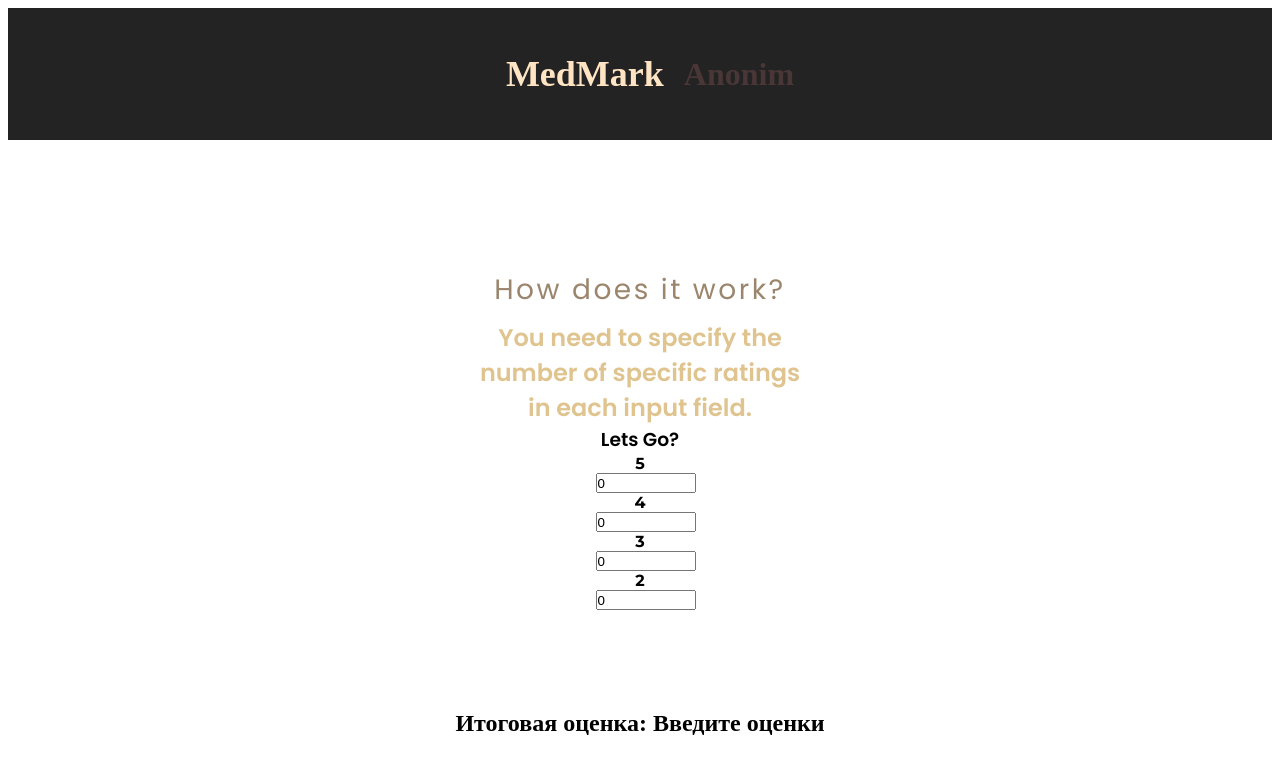
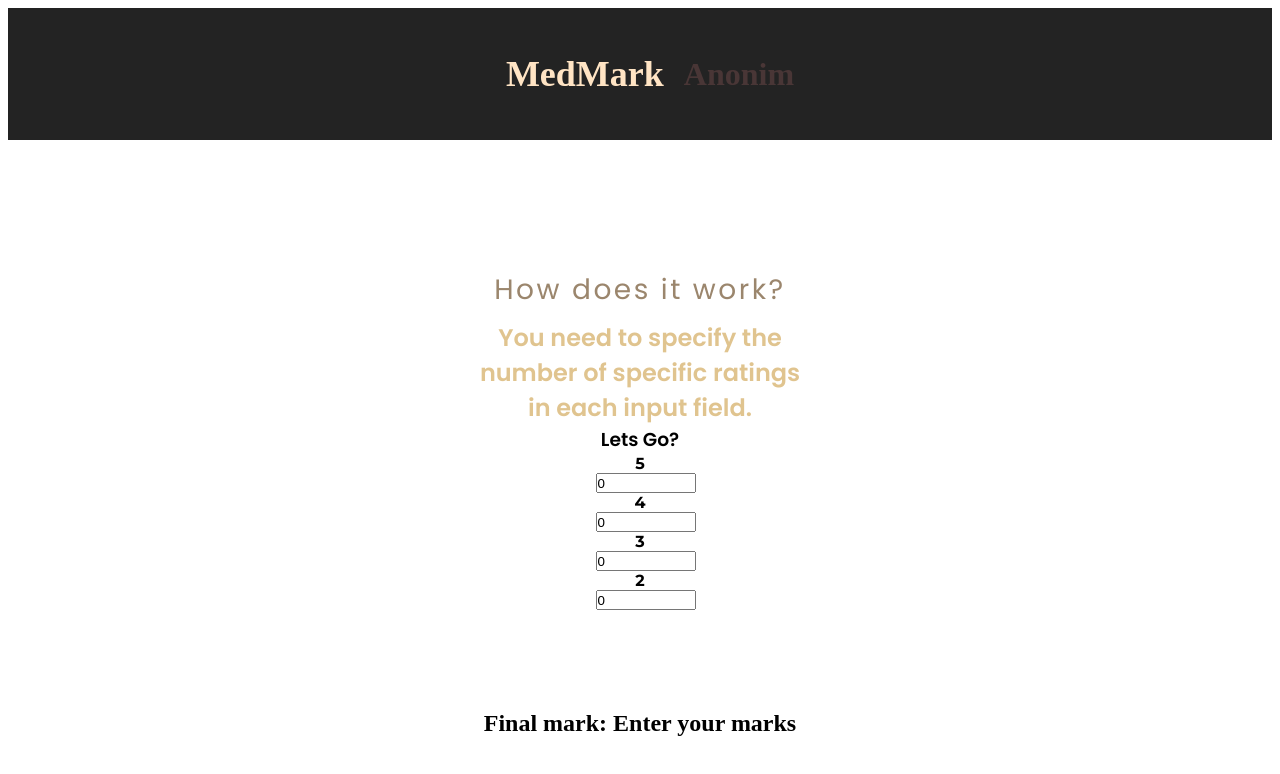
Before and after one commit to CkutlsGit/medmark--vue, a Vue app in the folder medmark/: page / in a window 1280 px wide. Both pictures are taken after a click on the button "Without login". Shown: the top 774 px of the page. Built offline with nearby package versions, Linux system fonts and the light colour scheme.

Commit message:
style: English translation

```diff
--- a/medmark/src/components/MedMark.vue
+++ b/medmark/src/components/MedMark.vue
@@ -53,8 +53,8 @@
         </section>
         <section class="endmark">
             <div class="endmark__content">
-                <h1 v-if="isNaN(FindendMark)">Итоговая оценка:  Введите оценки</h1>
-                <h1 v-else>Итоговая оценка: {{ FindendMark.toFixed(2) }}</h1>
+                <h1 v-if="isNaN(FindendMark)">Final mark:  Enter your marks</h1>
+                <h1 v-else>Final mark: {{ FindendMark.toFixed(2) }}</h1>
             </div>
         </section>
     </div>
```
